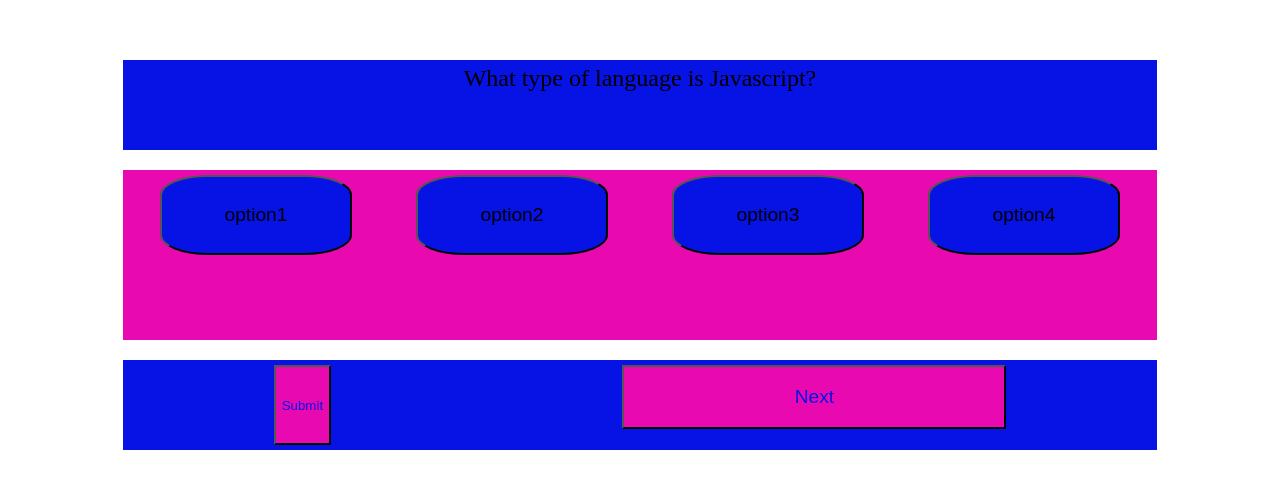
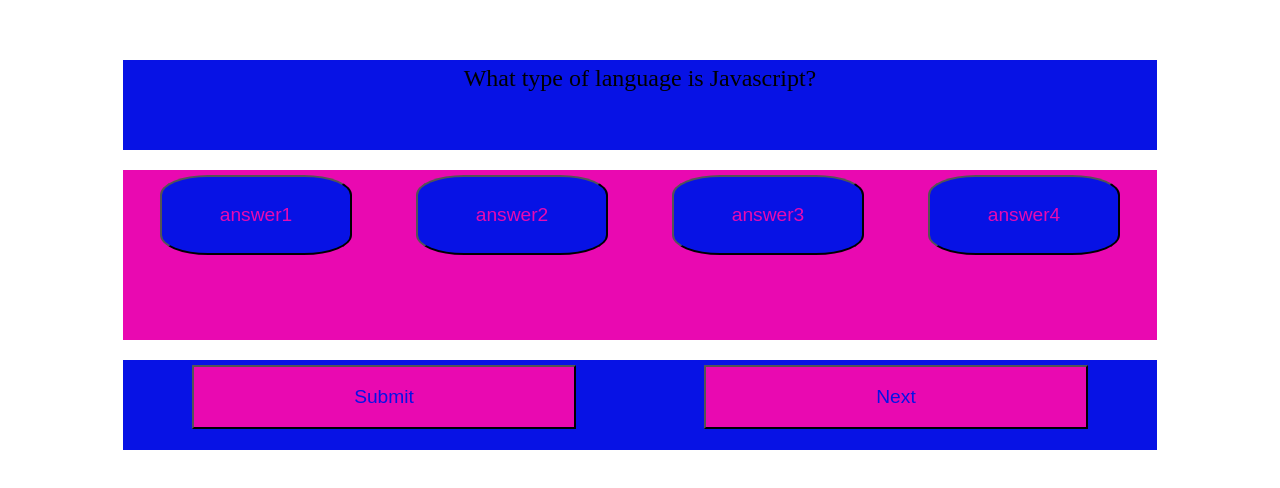
Before and after one commit to vanessaoja/Javascript-Code-Quiz, a plain HTML site: page index.html in a window 1280 px wide. Shown: the part 200-688 px from the top of the page. Drawn offline with Linux system fonts and the light colour scheme.

Commit message:
added answer class and id

```diff
--- a/index.html
+++ b/index.html
@@ -15,14 +15,14 @@
 		<div class="question-container" id="question">
 		 What type of language is Javascript?
 		</div>
-		<div class="option-container">
-			<button class="option" onclick="" id="op1" >option1</button>
+		<div class="answer-container">
+			<button class="answer" onclick="" id="answer1" >answer1</button>
 
-			<button class="option" id="op2" >option2</button>
+			<button class="answer" id="answer2" >answer2</button>
 
-			<button class="option" id="op3">option3</button>
+			<button class="answer" id="answer3">answer3</button>
 
-			<button class="option" id="op4">option4</button>
+			<button class="answer" id="answer4">answer4</button>
 		</div>
 		<div class="navigation">
 			<button class="submit">Submit</button>
--- a/style.css
+++ b/style.css
@@ -30,7 +30,7 @@ body{
 	font-size: 50px;
 
 }
-.option-container{
+.answer-container{
 	display: flex;
 	justify-content: space-around;
 	margin: 10px;
@@ -40,14 +40,14 @@ body{
 	background-color: #e909b1;
 
 }
-.option{
+.answer{
 	padding: 10px;
 	width: 15vw;
 	height: 10vh;
 	font-size: larger;
 	background-color: rgb(7, 18, 229);
 	border-radius: 25%;
-    color:
+    color:#e909b1;
 }
 .option:hover{
 	background-color: rgb(9, 128, 239);
@@ -79,5 +79,9 @@ body{
 
 .submit{
     color: rgb(7, 18, 229);
-    background-color: #e909b1
+    background-color: #e909b1;
+    width:30vw;
+	height: 8vh;
+	padding: 5px;
+	font-size: larger;
 }
```
